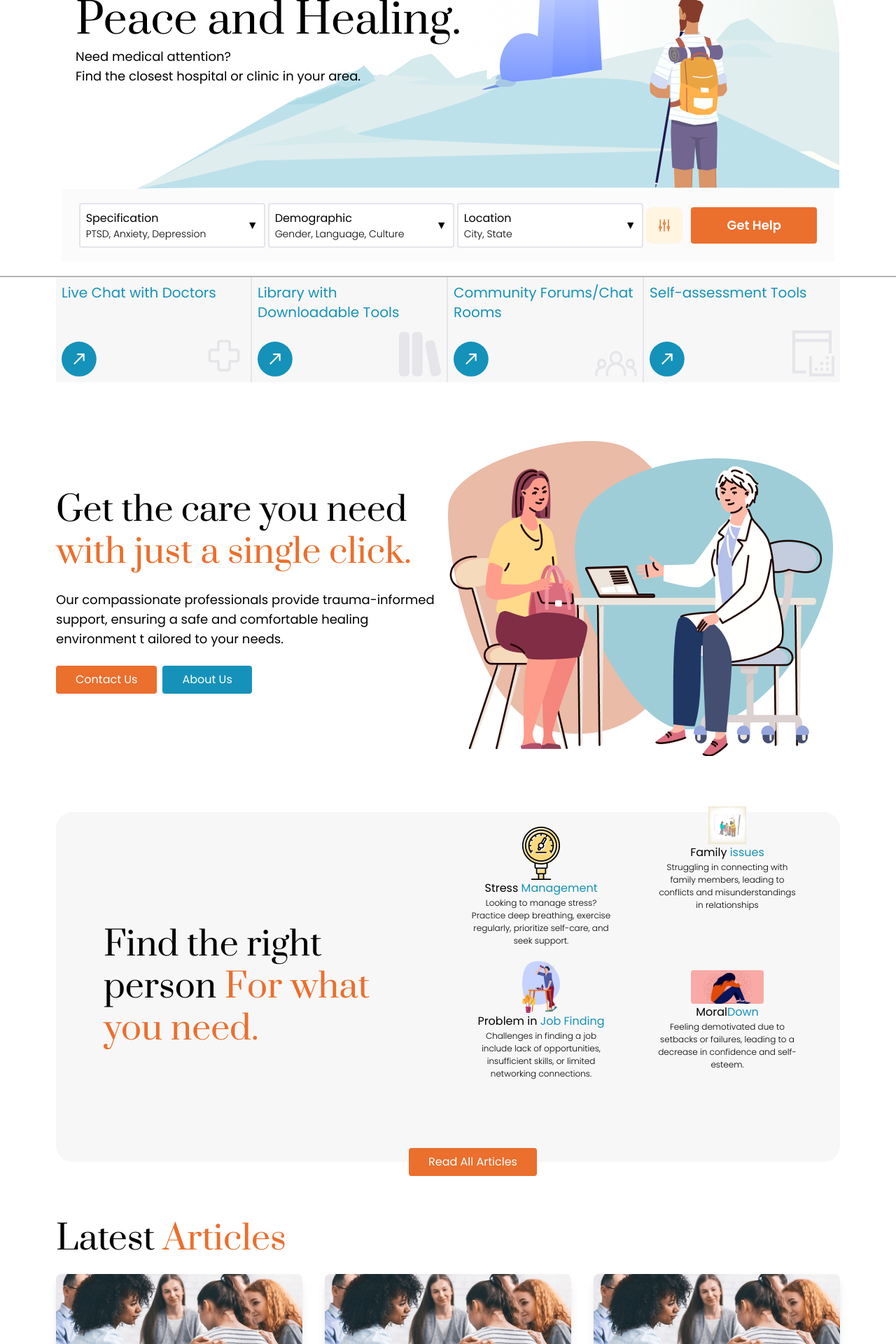
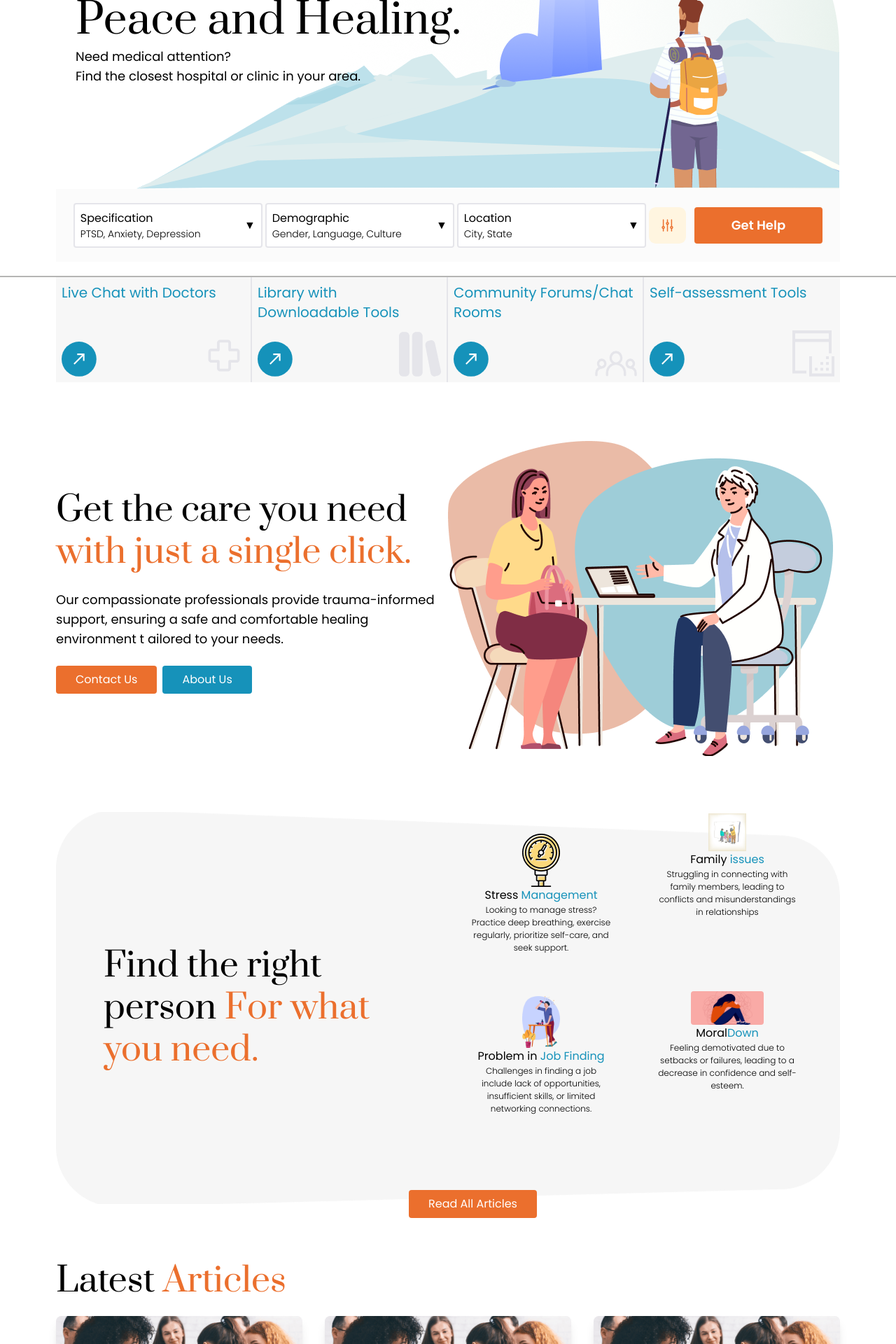
Before and after one commit to Saith-Ahmad/medical_web_troumasupport, a React (Vite) app in the folder Client/: page / in a window 1280 px wide. Shown: the part 407-2327 px from the top of the page at 70% size. Built offline with nearby package versions, Linux system fonts and the light colour scheme.

Commit message:
refining some changes in home page

```diff
--- a/Client/src/components/home/getHelp/index.tsx
+++ b/Client/src/components/home/getHelp/index.tsx
@@ -9,7 +9,7 @@ const GetHelp = () => {
        whileInView={{ opacity: 1, y: 0 }}
        transition={{ duration: 0.6, delay: 0.25 }}
        viewport={{ once: true }}
-      className="mx-auto w-full md:w-[1104px] min-h-[100px] bg-dullwhite p-5 flex flex-col md:flex-row justify-center items-center flex-wrap gap-1">
+      className="mx-auto w-full min-h-[100px] bg-dullwhite p-5 flex flex-col md:flex-row justify-center items-center flex-wrap gap-1">
 
         <div className="w-full md:w-1/4 bg-white p-2 flex flex-row justify-between items-center border-2 border-[#E5E5EA] rounded-sm">
           <div className="flex flex-col">
--- a/Client/src/components/home/hero/index.tsx
+++ b/Client/src/components/home/hero/index.tsx
@@ -5,7 +5,7 @@ const Hero = () => {
   return (
     <>
       <div className="container">
-        <div className="relative flex flex-col items-start justify-center px-7 -mt-16 lg:mt-0 min-h-[450px] lg:min-h-[500px] overflow-hidden">
+        <div className="relative flex flex-col items-start justify-center px-7  lg:mt-0 min-h-[300px] lg:min-h-[500px] overflow-hidden">
           <motion.div
             initial={{ opacity: 0, x: 75 }}
             whileInView={{ opacity: 1, x: 0 }}
--- a/Client/src/components/home/readAllArticles/index.tsx
+++ b/Client/src/components/home/readAllArticles/index.tsx
@@ -1,13 +1,19 @@
 import JobProblem from "../../../assets/problem-in-job-finding.png"
 import MoralDown from "../../../assets/moral-down.png"
+import BackgroundReactangle from "../../../assets/background_rectangle.svg"
 import { motion } from "framer-motion"
 import FamilyIssues from "../../../assets/family-isues.png"
 import StressManagement from "../../../assets/stress-managment.png"
 
 const ReadAllArticles = () => {
   return (
-    <div className="container my-20">
-      <div className="relative lg:h-[500px] bg-offwhite  rounded-3xl w-full py-5 lg:py-0">
+    <div className="relative container my-20">
+      <div className="relative lg:h-[560px] rounded-3xl w-full py-5 lg:py-0"  style={{
+          backgroundImage: `url(${BackgroundReactangle})`,
+          backgroundSize: "cover",
+          backgroundPosition: "center",
+          backgroundRepeat: "no-repeat",
+        }}>
         <div className="relative z-[10] flex flex-col lg:flex-row p-7 items-center justify-between h-full">
 
           <motion.div
@@ -16,7 +22,7 @@ const ReadAllArticles = () => {
            transition={{ duration: 0.9, delay: 0.25 }}
            viewport={{ once: true }}
           className="lg:w-1/2 w-full lg:p-10 p-3">
-            <h2 className="text-3xl md:text-[48px] font-prata leading-tight">
+            <h2 className="heading-2">
               Find the right person
               <span className="text-primary"> For what you need.</span>
             </h2>
@@ -40,13 +46,13 @@ const ReadAllArticles = () => {
                 <p className="font-light text-[12px] text-center">Struggling in connecting with family members, leading to conflicts and misunderstandings in relationships</p>
               </div>
             </div>
-            <div className="flex flex-row justify-around">
-              <div className="flex flex-col max-w-[200px] items-center justify-center">
+            <div className="flex flex-row justify-around ">
+              <div className="flex flex-col max-w-[200px] items-center justify-center lg:mt-10">
                 <img src={JobProblem} alt="stress management" className="w-[54px]"/>
                 <p className="text-center">Problem in <span className="text-secondary">Job Finding</span></p>
                 <p className="font-light text-[12px] text-center">Challenges in finding a job include lack of opportunities, insufficient skills, or limited networking connections.</p>
               </div>
-              <div className="flex flex-col max-w-[200px] items-center justify-center">
+              <div className="flex flex-col max-w-[200px] items-center justify-center ">
                 <img src={MoralDown} alt="stress management" className="w-[104px] rounded-sm"/>
                 <p className="text-center">Moral<span className="text-secondary">Down</span></p>
                 <p className="font-light text-[12px] text-center">Feeling demotivated due to setbacks or failures, leading to a decrease in confidence and self-esteem.</p>
--- a/Client/src/index.css
+++ b/Client/src/index.css
@@ -22,3 +22,9 @@ html {
 .hvr-scl-outline {
   @apply transform transition-transform duration-300 hover:bg-[#c75315] hover:scale-105 hover:text-white;
 }
+
+
+
+.heading-2{
+  @apply text-3xl md:text-[48px] font-prata leading-tight
+}
```
Also changed, not shown: Client/src/assets/background_rectangle.svg (added), 1 other file (tests, documents, lock files or other folders).
